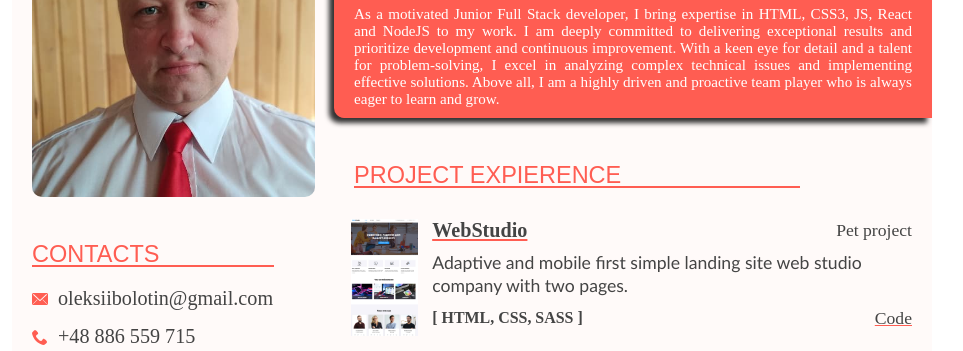
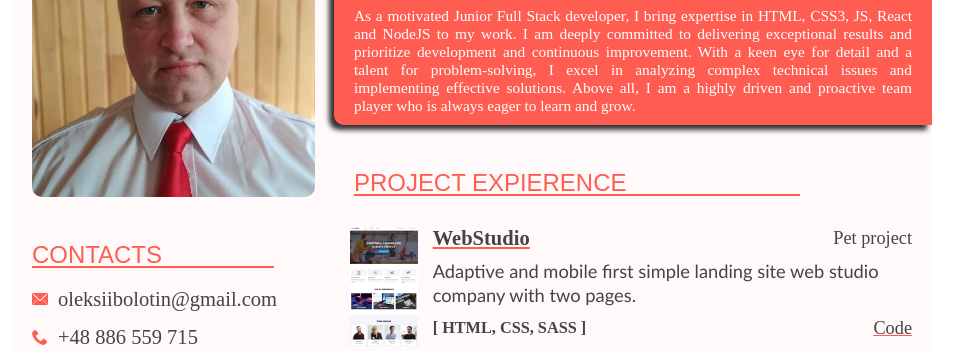
Before and after one commit to BolotinAlexey/resume_elektryk, a plain HTML site: page index.html in a window 1280 px wide. Shown: the part 94-445 px from the top of the page, without its empty margins (168-1131 px from the left). Drawn offline with Linux system fonts and the light colour scheme; a web font is replaced by a local one.

Commit message:
fix: decomposit '*'

```diff
--- a/style.css
+++ b/style.css
@@ -9,6 +9,7 @@
   box-sizing: border-box;
   color: var(--main-color);
   font-family: "Hind Madurai";
+  font-size: 1.07rem;
 }
 
 h1,
@@ -169,9 +170,7 @@ p {
   background-color: var(--accent-color);
   transition: width 0.3s ease;
 }
-* {
-  font-size: 1.05rem;
-}
+
 .contacts__item:hover:before {
   width: 100%;
 }
```
